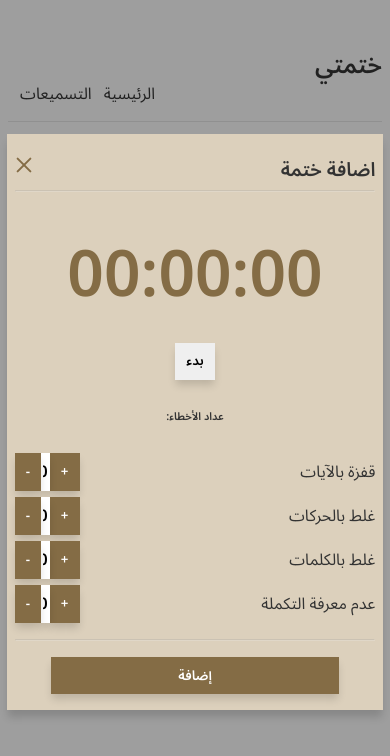
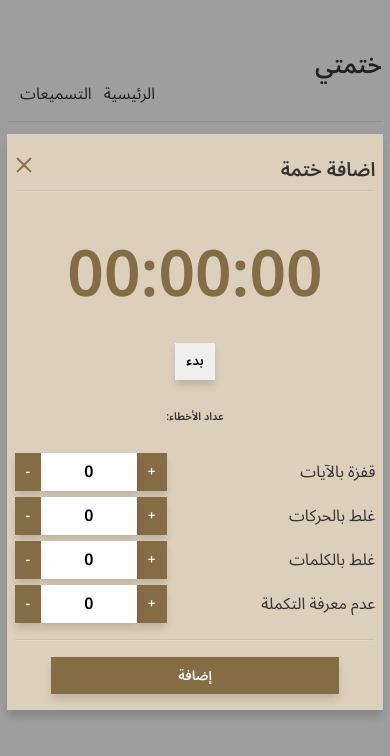
Before and after one commit to AbdulazizYas/Khatmaty, a Next.js app: page /tasmeat in a window 390 px wide. Both pictures are taken after a click on the button "أضف ختمة +". Shown: the top 756 px of the page. Built offline with nearby package versions, Linux system fonts and the light colour scheme.

Commit message:
fix counter design bug in mobile

```diff
--- a/styles/Utils.module.css
+++ b/styles/Utils.module.css
@@ -22,7 +22,7 @@
 .inputWrapper{
   display: flex;
     justify-content: flex-end;
-    width: 18%;
+    width: 18vmax;
 }
 
 .btnsWrapper{
```
